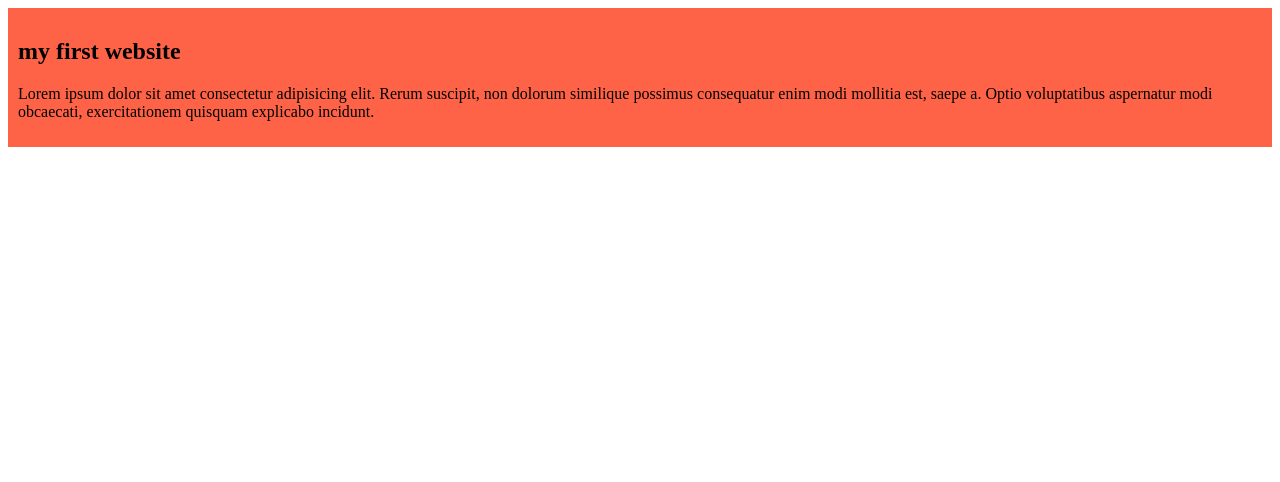
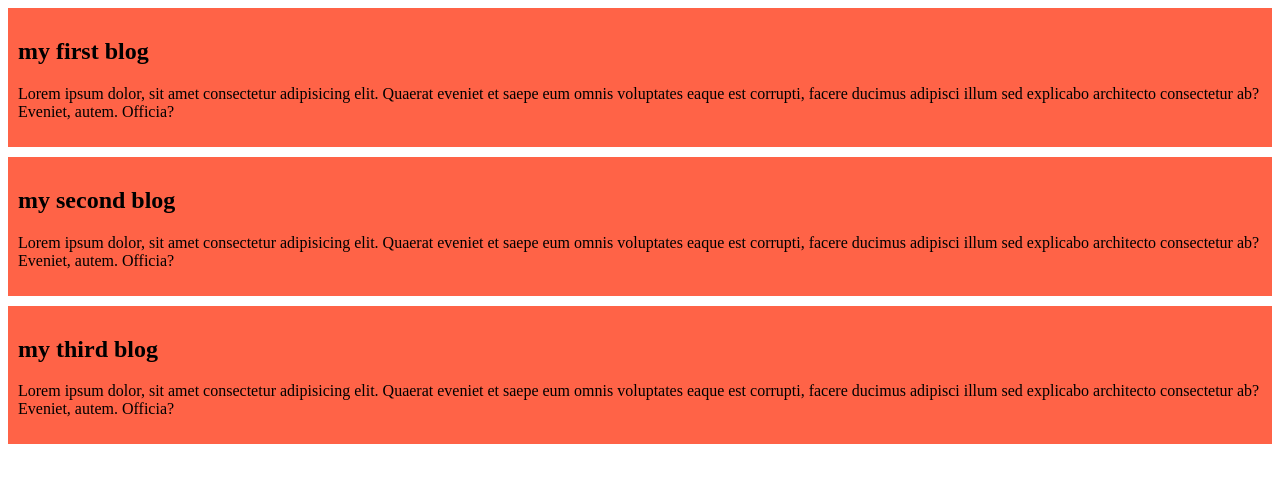
Before and after one commit to ShaishabArgho/my-simple-website-3, a plain HTML site: page index.html in a window 1280 px wide. Drawn offline with Linux system fonts and the light colour scheme.

Commit message:
added the second and third blog

```diff
--- a/index.html
+++ b/index.html
@@ -10,10 +10,22 @@
 
 <body>
     <div>
-        <h2>my first website</h2>
-        <p>Lorem ipsum dolor sit amet consectetur adipisicing elit. Rerum suscipit, non dolorum similique possimus
-            consequatur enim modi mollitia est, saepe a. Optio voluptatibus aspernatur modi obcaecati, exercitationem
-            quisquam explicabo incidunt.</p>
+        <h2>my first blog</h2>
+        <p>Lorem ipsum dolor, sit amet consectetur adipisicing elit. Quaerat eveniet et saepe eum omnis voluptates eaque
+            est corrupti, facere ducimus adipisci illum sed explicabo architecto consectetur ab? Eveniet, autem.
+            Officia?</p>
+    </div>
+    <div>
+        <h2>my second blog</h2>
+        <p>Lorem ipsum dolor, sit amet consectetur adipisicing elit. Quaerat eveniet et saepe eum omnis voluptates eaque
+            est corrupti, facere ducimus adipisci illum sed explicabo architecto consectetur ab? Eveniet, autem.
+            Officia?</p>
+    </div>
+    <div>
+        <h2>my third blog</h2>
+        <p>Lorem ipsum dolor, sit amet consectetur adipisicing elit. Quaerat eveniet et saepe eum omnis voluptates eaque
+            est corrupti, facere ducimus adipisci illum sed explicabo architecto consectetur ab? Eveniet, autem.
+            Officia?</p>
     </div>
 
 </body>
--- a/styles/blog.css
+++ b/styles/blog.css
@@ -1,4 +1,5 @@
 div{
     background-color: tomato;
     padding: 10px;
+    margin-bottom: 10px;
 }
```
